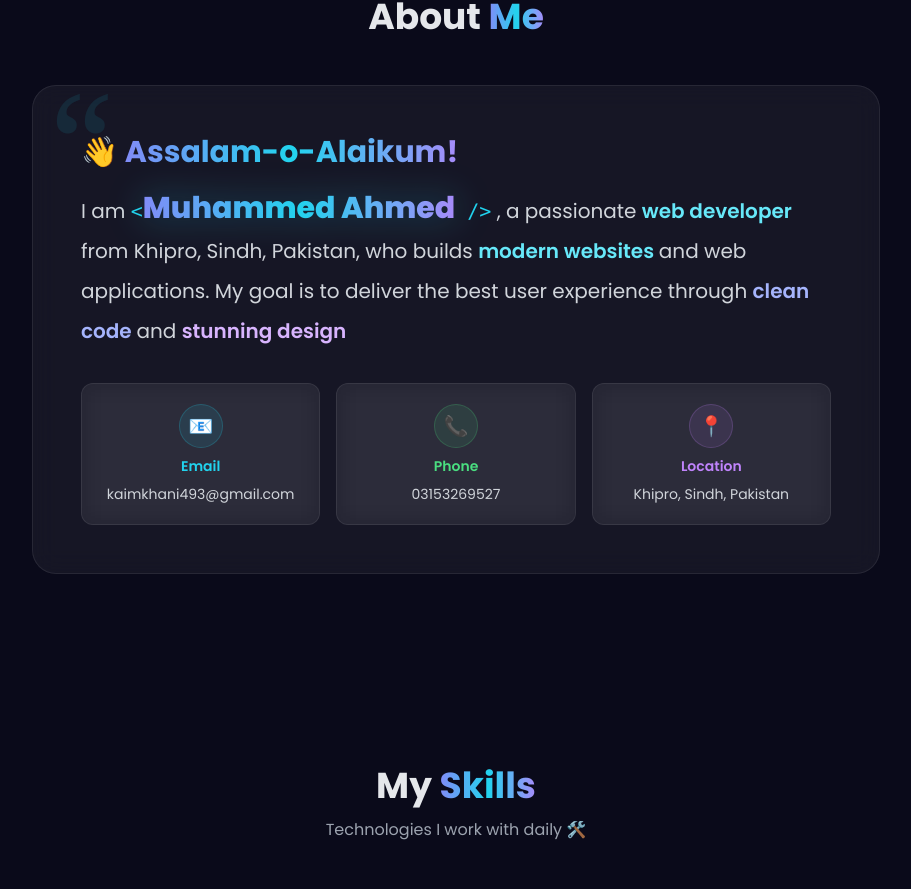
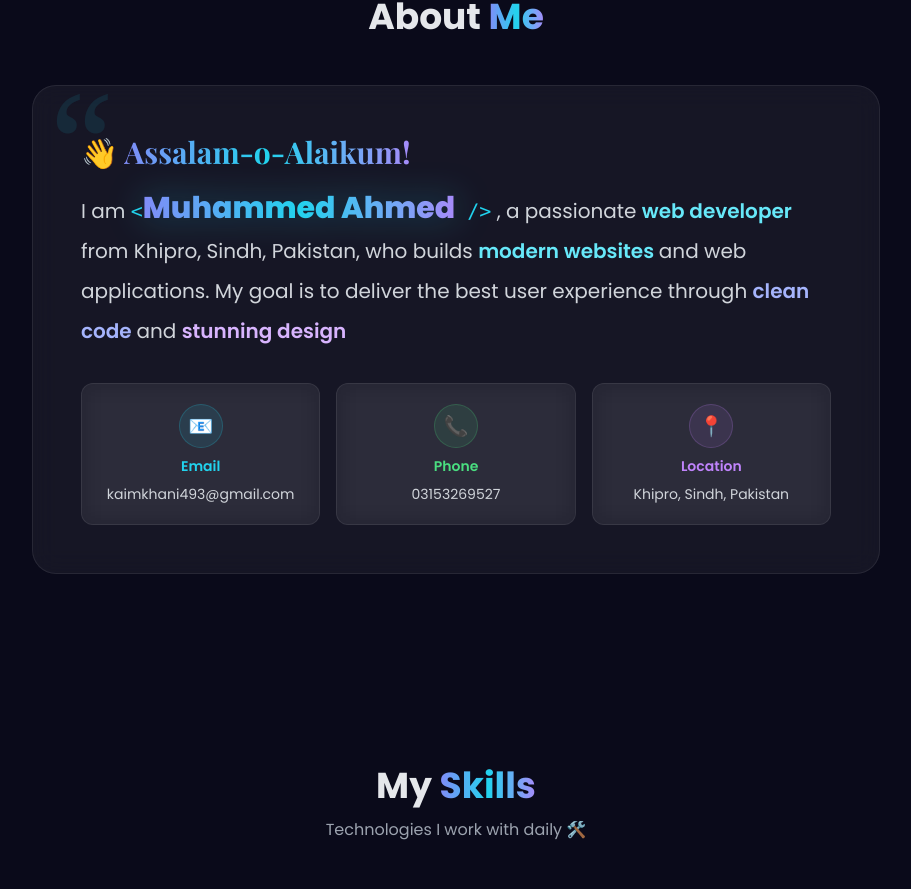
Before and after one commit to hoorkaimi786-lab/M.AHMED-PROFILO, a Next.js app: page / in a window 1280 px wide. Shown: the part 899-1788 px from the top of the page, without its empty margins (184-1095 px from the left). Built offline with nearby package versions, Linux system fonts and the light colour scheme.

Commit message:
Delete old profile picture

```diff
--- a/tailwind.config.js
+++ b/tailwind.config.js
@@ -5,6 +5,7 @@ module.exports = {
     extend: {
       fontFamily: {
         sans: ["var(--font-poppins)", "sans-serif"],
+        display: ["var(--font-playfair)", "serif"],
       },
       animation: {
         float: "float 6s ease-in-out infinite",
```
Also changed, not shown: pic-web.jpeg (added), public/profile.jpeg (deleted).
